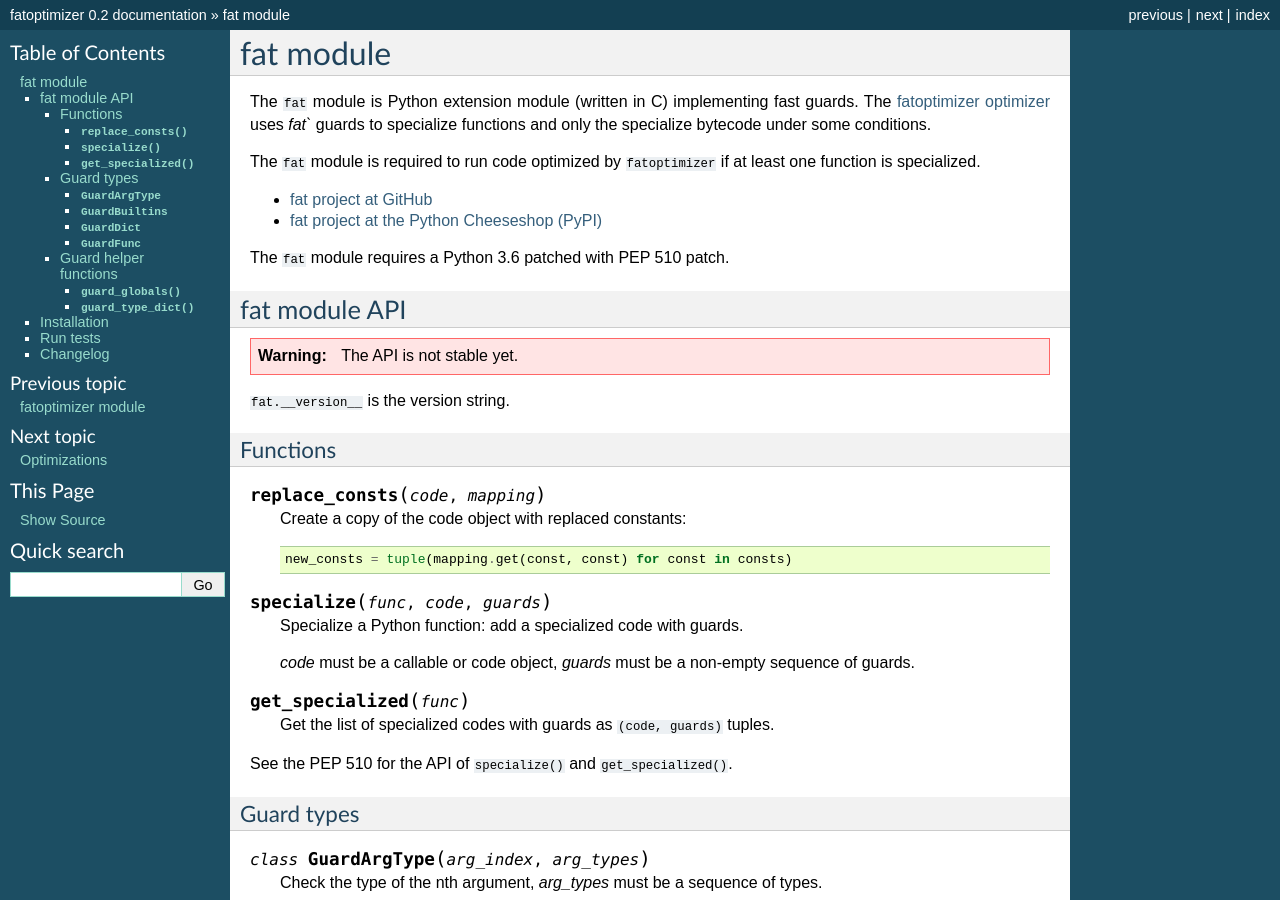
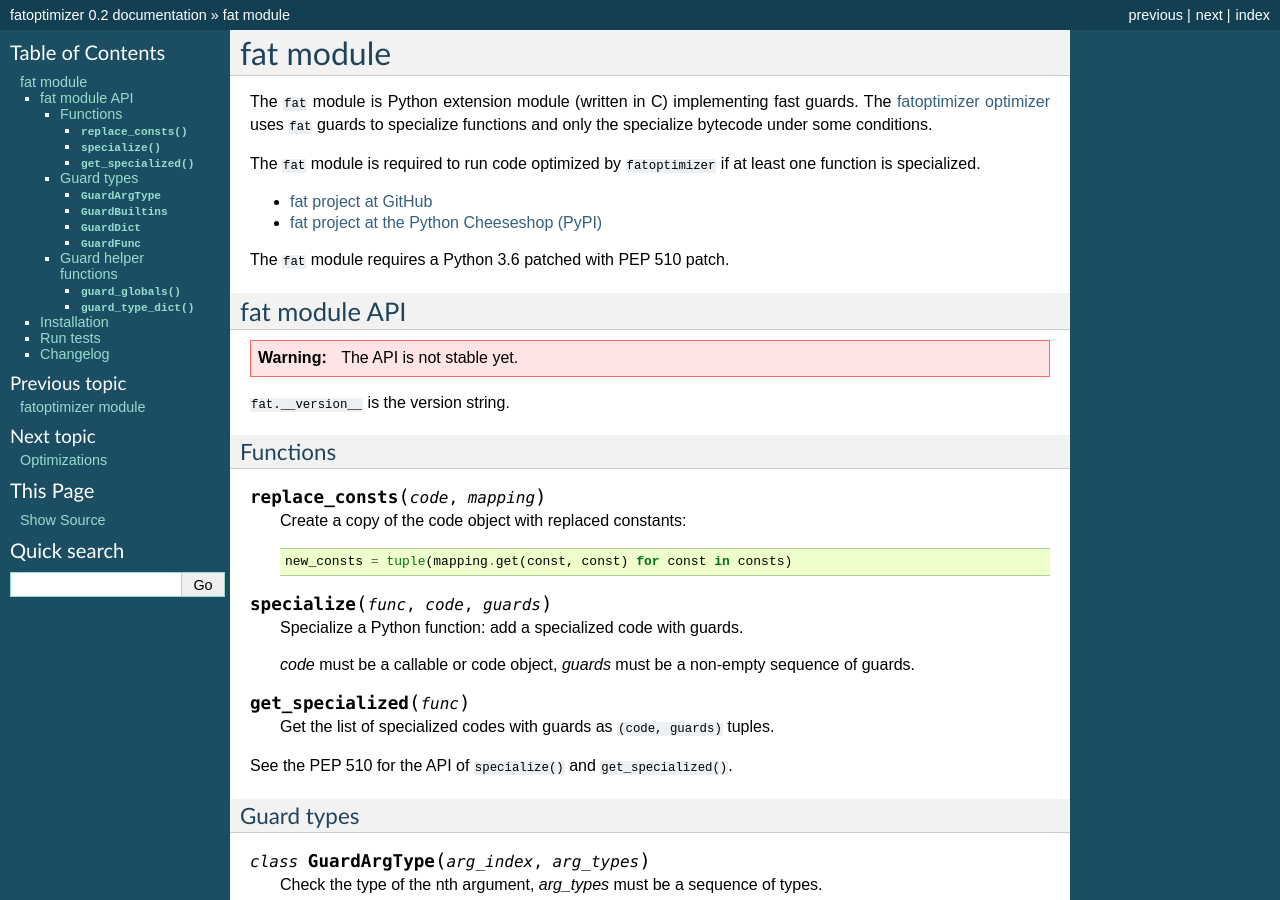
Before and after one commit to vstinner/fatoptimizer, a Sphinx documentation site: the page built from doc/fat.rst, in a window 1280 px wide and 900 px high. Built offline with Sphinx 7.4.7, drawn with Linux system fonts in a browser that asks for light colours.

Commit message:
doc: fix reST syntax (typo)

```diff
--- a/doc/fat.rst
+++ b/doc/fat.rst
@@ -5,7 +5,7 @@
 ++++++++++
 
 The ``fat`` module is Python extension module (written in C) implementing fast
-guards. The :ref:`fatoptimizer optimizer <fatoptimizer>` uses `fat`` guards to
+guards. The :ref:`fatoptimizer optimizer <fatoptimizer>` uses ``fat`` guards to
 specialize functions and only the specialize bytecode under some conditions.
 
 The ``fat`` module is required to run code optimized by ``fatoptimizer`` if at
```
